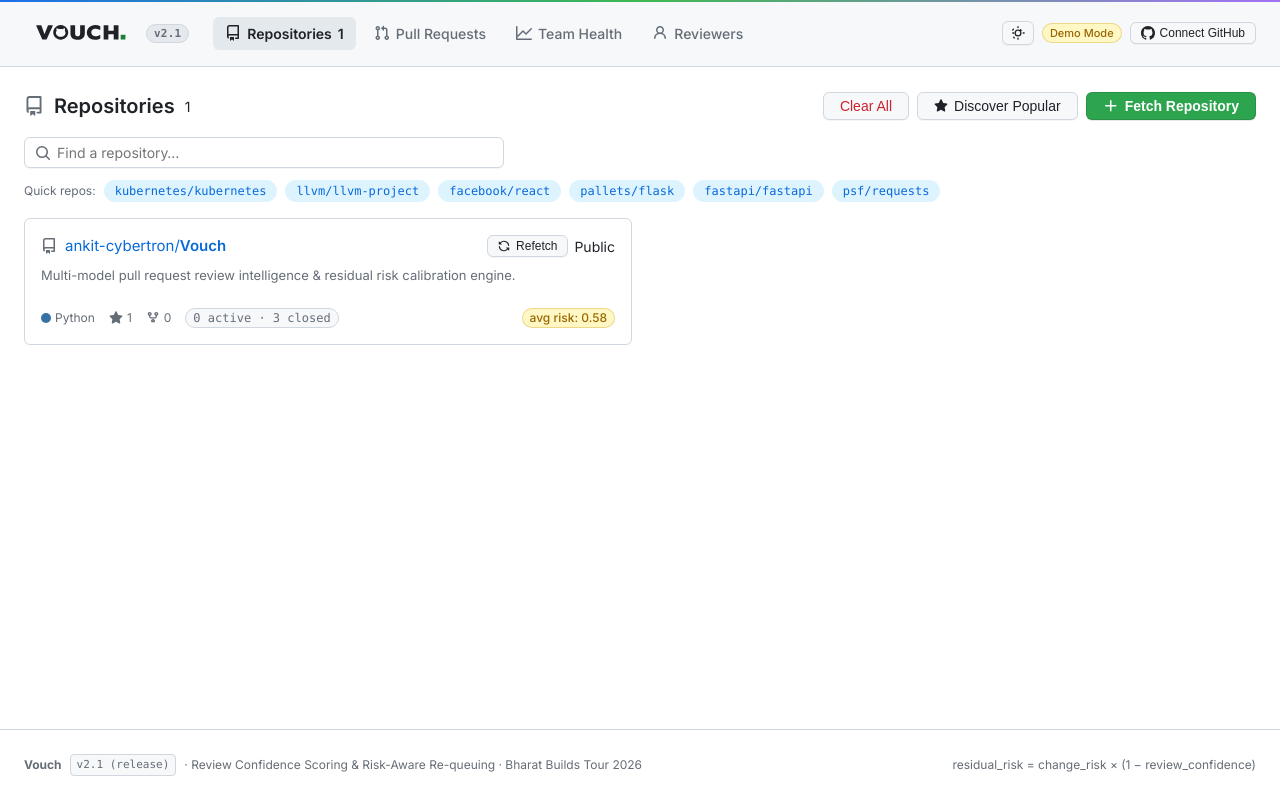
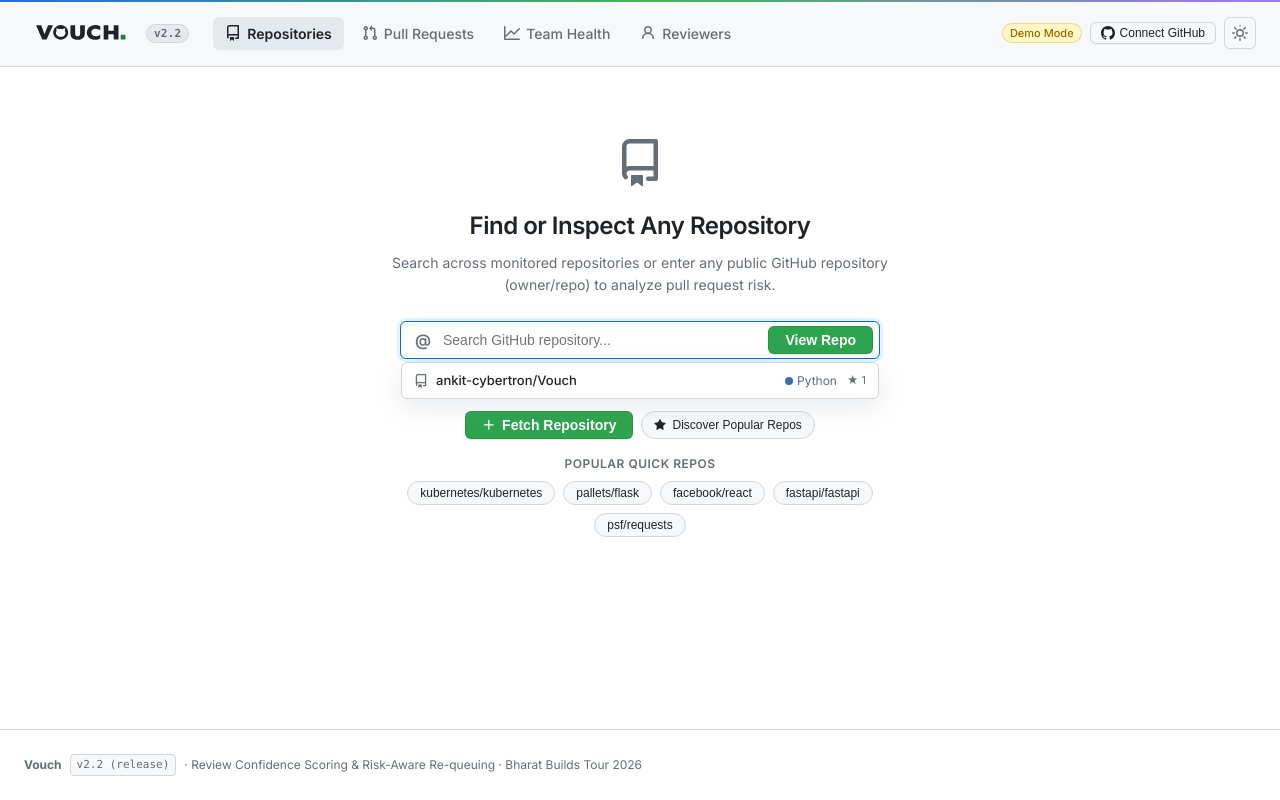
Before and after one commit to ankit-cybertron/Vouch, a Flask app: page /repos in a window 1280 px wide. Run offline with Flask 3, Linux system fonts and the light colour scheme; parts of the project's set-up code (start-up, migrations or seed data) failed here and were passed over.

Commit message:
feat(ui): update repos view, navbar count, team health avatars, and bump to v2.2

```diff
--- a/dashboard/app.py
+++ b/dashboard/app.py
@@ -1494,7 +1494,7 @@ def auth_github_app_callback():
         session["user_avatar"] = account.get("avatar_url", "")
         session["rate_limit"] = {"limit": 5000, "remaining": 5000}
 
-        return redirect(url_for("repos_page"))
+        return redirect(url_for("repos_page", from_auth="1"))
     except Exception as exc:
         return redirect(url_for("landing_page", error=f"GitHub App token exchange failed: {exc}"))
 
@@ -1565,7 +1565,7 @@ def auth_github():
                     "limit": rate_data.get("limit", 5000),
                     "remaining": rate_data.get("remaining", 5000),
                 }
-                return redirect(url_for("repos_page"))
+                return redirect(url_for("repos_page", from_auth="1"))
             else:
                 return redirect(url_for("landing_page", error="Could not authenticate with GitHub token. Please verify your token."))
         except Exception as exc:
@@ -1647,7 +1647,7 @@ def auth_github_callback():
             "remaining": rate_data.get("remaining", 5000),
         }
 
-        return redirect(url_for("repos_page"))
+        return redirect(url_for("repos_page", from_auth="1"))
     except Exception as exc:
         return redirect(url_for("landing_page", error=f"OAuth connection error: {str(exc)}"))
 
@@ -2349,6 +2349,7 @@ def _compute_team_health(repo_filter: str | None = None) -> dict:
 
         reviewer_rows.append({
             "login": rev,
+            "avatar_url": f"https://github.com/{rev}.png",
             "prs_reviewed": count,
             "avg_duration_min": avg_dur_min,
             "avg_depth": avg_depth,
--- a/dashboard/static/css/styles.css
+++ b/dashboard/static/css/styles.css
@@ -247,6 +247,33 @@ html[data-theme="light"] .gh-brand-logo .vouch-logo-dot {
   gap: 8px;
 }
 
+.theme-toggle-btn {
+  display: inline-flex;
+  align-items: center;
+  justify-content: center;
+  width: 32px;
+  height: 32px;
+  padding: 0;
+  border-radius: 6px;
+  border: 1px solid var(--color-border-default);
+  background-color: var(--color-canvas-subtle);
+  color: var(--color-fg-muted);
+  cursor: pointer;
+  transition: all 0.15s ease;
+  box-shadow: 0 1px 0 rgba(27, 31, 36, 0.04);
+}
+.theme-toggle-btn:hover {
+  color: var(--color-fg-default);
+  background-color: var(--color-canvas-default);
+  border-color: var(--color-accent-emphasis);
+}
+.theme-toggle-btn svg {
+  transition: transform 0.2s ease;
+}
+.theme-toggle-btn:hover svg {
+  transform: rotate(15deg);
+}
+
 .status-dot {
   width: 8px;
   height: 8px;
@@ -2854,6 +2881,7 @@ html[data-theme="light"] .gh-brand-logo .vouch-logo-dot {
 }
 
 .search-input-group {
+  position: relative;
   display: flex;
   align-items: center;
   max-width: 480px;
--- a/dashboard/static/js/main.js
+++ b/dashboard/static/js/main.js
@@ -398,6 +398,15 @@
     if (modalLoadingBanner) modalLoadingBanner.style.display = 'none';
   }
 
+  window.openFetchModal = openFetchModal;
+
+  const heroOpenModalBtn = document.getElementById('hero-open-fetch-btn');
+  if (heroOpenModalBtn) {
+    heroOpenModalBtn.addEventListener('click', function () {
+      openFetchModal();
+    });
+  }
+
   if (openModalBtn) {
     openModalBtn.addEventListener('click', function () {
       openFetchModal();
@@ -493,6 +502,14 @@
     });
   }
 
+  // Dynamic data-bar-width support
+  function applyDataBarWidths() {
+    document.querySelectorAll('[data-bar-width]').forEach(function (el) {
+      el.style.width = el.getAttribute('data-bar-width');
+    });
+  }
+  applyDataBarWidths();
+
   // Quick repository chips on Repos page
   document.querySelectorAll('.quick-repo-chip').forEach(function (chip) {
     chip.addEventListener('click', function () {
@@ -506,27 +523,36 @@
   // ─── Repositories Catalog View Controller (Initial / Popular / Cleared) ───
   function initReposView() {
     const grid = document.getElementById('repo-grid');
-    if (!grid) return;
+    const emptyState = document.getElementById('repo-empty-state');
+    if (!grid && !emptyState) return;
 
+    const topSection = document.getElementById('repos-top-section');
     const cards = Array.from(document.querySelectorAll('.gh-repo-card'));
     const badge = document.getElementById('repos-total-badge');
     const clearAllBtn = document.getElementById('clear-all-repos-btn');
     const discoverPopularBtn = document.getElementById('discover-popular-btn');
-    const emptyState = document.getElementById('repo-empty-state');
     const emptyDiscoverBtn = document.getElementById('empty-discover-popular-btn');
     const emptyRestoreInitialBtn = document.getElementById('empty-restore-initial-btn');
     const searchInput = document.getElementById('repo-search-input');
+    const noMatchesBanner = document.getElementById('repo-no-matches');
 
-    // If redirected from auth or URL specifies view=initial, reset saved view
+    // If redirected from auth or URL specifies view=cleared, set view to cleared
     const urlParams = new URLSearchParams(window.location.search);
-    if (urlParams.has('from_auth') || urlParams.get('view') === 'initial') {
-      sessionStorage.removeItem('vouch_repos_view');
+    if (urlParams.has('from_auth')) {
+      sessionStorage.setItem('vouch_repos_view', 'cleared');
     }
 
-    let currentView = sessionStorage.getItem('vouch_repos_view') || 'initial';
+    // Default view is 'cleared' on fresh login / initial visit (no cards displayed)
+    let currentView = sessionStorage.getItem('vouch_repos_view') || 'cleared';
     if (urlParams.get('view') === 'popular' || urlParams.get('view') === 'all') {
       currentView = 'popular';
       sessionStorage.setItem('vouch_repos_view', 'popular');
+    } else if (urlParams.get('view') === 'initial') {
+      currentView = 'initial';
+      sessionStorage.setItem('vouch_repos_view', 'initial');
+    } else if (urlParams.get('view') === 'cleared') {
+      currentView = 'cleared';
+      sessionStorage.setItem('vouch_repos_view', 'cleared');
     }
 
     function applyView(view) {
@@ -534,15 +560,23 @@
       sessionStorage.setItem('vouch_repos_view', view);
 
       if (view === 'cleared') {
+        // HIDE top header and subnav so only the clean hero section is visible!
+        if (topSection) topSection.style.display = 'none';
+        if (grid) grid.style.display = 'none';
         cards.forEach(c => c.style.display = 'none');
         if (emptyState) emptyState.style.display = 'block';
         if (clearAllBtn) clearAllBtn.style.display = 'none';
         if (badge) badge.textContent = '0';
+        if (noMatchesBanner) noMatchesBanner.style.display = 'none';
         return;
       }
 
+      // Repos are visible: show top section and grid, hide empty state
+      if (topSection) topSection.style.display = 'block';
+      if (grid) grid.style.display = 'grid';
       if (emptyState) emptyState.style.display = 'none';
       if (clearAllBtn) clearAllBtn.style.display = 'inline-flex';
+      if (noMatchesBanner) noMatchesBanner.style.display = 'none';
 
       let visibleCount = 0;
       if (view === 'popular') {
@@ -576,7 +610,7 @@
     // Apply view on load
     applyView(currentView);
 
-    // Clear All button: removes cards from screen only (NEVER touches backend)
+    // Clear All button: removes cards from screen and hides top section
     if (clearAllBtn) {
       clearAllBtn.addEventListener('click', function () {
         applyView('cleared');
@@ -587,7 +621,7 @@
     function handleDiscoverClick(btn) {
       const popularCards = cards.filter(c => c.getAttribute('data-is-initial') !== 'true');
       if (currentView === 'popular') {
-        applyView('initial');
+        applyView('cleared');
       } else if (popularCards.length > 0) {
         applyView('popular');
       } else {
@@ -612,16 +646,16 @@
       });
     }
 
-    // Client-side search input
+    // Client-side search input in top toolbar
     if (searchInput) {
       searchInput.addEventListener('input', function () {
         const q = this.value.trim().toLowerCase();
         if (!q) {
           applyView(currentView);
+          if (noMatchesBanner) noMatchesBanner.style.display = 'none';
           return;
         }
 
-        if (emptyState) emptyState.style.display = 'none';
         let matchCount = 0;
         cards.forEach(c => {
           const name = (c.getAttribute('data-name') || '').toLowerCase();
@@ -632,8 +666,8 @@
         });
 
         if (badge) badge.textContent = matchCount;
-        if (matchCount === 0 && emptyState) {
-          emptyState.style.display = 'block';
+        if (noMatchesBanner) {
+          noMatchesBanner.style.display = matchCount === 0 ? 'block' : 'none';
         }
       });
     }
@@ -717,7 +751,9 @@
         }
         return;
       }
-      window.location.reload();
+
+      sessionStorage.setItem('vouch_repos_view', 'popular');
+      window.location.href = '/repos?view=popular';
     } catch (err) {
       alert('Network error: ' + err.message);
       if (btn) {
--- a/dashboard/templates/base.html
+++ b/dashboard/templates/base.html
@@ -37,7 +37,7 @@
           {% if app_version %}
           <span class="gh-version-badge" title="Commit: {{ app_version.commit_short }} ({{ app_version.branch }})">v{{ app_version.version }}</span>
           {% else %}
-          <span class="gh-version-badge">v2.1</span>
+          <span class="gh-version-badge">v2.2</span>
           {% endif %}
         </a>
 
@@ -48,7 +48,6 @@
               <path d="M2 2.5A2.5 2.5 0 0 1 4.5 0h8.75a.75.75 0 0 1 .75.75v12.5a.75.75 0 0 1-.75.75h-2.5a.75.75 0 0 1 0-1.5h1.75v-2h-8a1 1 0 0 0-.714 1.7.75.75 0 1 1-1.072 1.05A2.495 2.495 0 0 1 2 11.5Zm10.5-1h-8a1 1 0 0 0-1 1v6.708A2.486 2.486 0 0 1 4.5 9h8ZM5 12.25a.25.25 0 0 1 .25-.25h3.5a.25.25 0 0 1 .25.25v3.25a.25.25 0 0 1-.4.2l-1.45-1.087a.249.249 0 0 0-.3 0L5.4 15.7a.25.25 0 0 1-.4-.2Z"></path>
             </svg>
             Repositories
-            <span class="gh-tab-badge" id="nav-repo-count">{{ repos_count if repos_count is defined else 0 }}</span>
           </a>
 
           <a href="/pulls" class="gh-nav-link {% if request.endpoint in ['board', 'repo_view', 'pr_detail_explicit', 'pr_detail_catchall'] %}active{% endif %}" id="nav-pulls">
@@ -77,11 +76,6 @@
 
       <div class="gh-nav-right">
 
-        <button type="button" class="gh-btn gh-btn-sm theme-toggle-btn" onclick="toggleTheme()" aria-label="Toggle light/dark theme" title="Toggle theme (Light / Dark)" style="padding:4px 8px; display:inline-flex; align-items:center; justify-content:center;">
-          <svg class="sun-icon" width="14" height="14" viewBox="0 0 16 16" fill="currentColor" style="display:none;"><path d="M8 12a4 4 0 1 1 0-8 4 4 0 0 1 0 8Zm0-1.5a2.5 2.5 0 1 0 0-5 2.5 2.5 0 0 0 0 5Zm5.25-2.5a.75.75 0 0 1 .75-.75h1a.75.75 0 0 1 0 1.5h-1a.75.75 0 0 1-.75-.75Zm-12 0a.75.75 0 0 1 .75-.75h1a.75.75 0 0 1 0 1.5h-1a.75.75 0 0 1-.75-.75Zm9.192-4.243a.75.75 0 0 1 1.06 0l.708.707a.75.75 0 0 1-1.061 1.061l-.707-.707a.75.75 0 0 1 0-1.061ZM2.55 12.394a.75.75 0 0 1 1.06 0l.708.707a.75.75 0 0 1-1.061 1.061l-.707-.707a.75.75 0 0 1 0-1.061Zm9.899 4.243a.75.75 0 0 1 0 1.06l-.707.708a.75.75 0 0 1-1.061-1.061l.707-.707a.75.75 0 0 1 1.061 0ZM3.257 3.257a.75.75 0 0 1 0 1.06l-.707.708A.75.75 0 1 1 1.489 3.964l.707-.707a.75.75 0 0 1 1.061 0ZM8 0a.75.75 0 0 1 .75.75v1a.75.75 0 0 1-1.5 0v-1A.75.75 0 0 1 8 0Zm0 13.25a.75.75 0 0 1 .75.75v1a.75.75 0 0 1-1.5 0v-1a.75.75 0 0 1 .75-.75Z"></path></svg>
-          <svg class="moon-icon" width="14" height="14" viewBox="0 0 16 16" fill="currentColor"><path d="M9.598 1.591a.75.75 0 0 1 .785.175 7 7 0 1 1-8.967 8.967.75.75 0 0 1 .961-.96 5.5 5.5 0 0 0 7.046-7.046.75.75 0 0 1 .175-.786Z"></path></svg>
-        </button>
-
         {% if auth and auth.is_authenticated %}
         <div class="gh-auth-user" style="display:flex; align-items:center; gap:8px;">
           {% if auth.user_avatar %}
@@ -106,6 +100,12 @@
           </button>
         </div>
         {% endif %}
+
+        <button type="button" class="theme-toggle-btn" onclick="toggleTheme()" aria-label="Toggle light/dark theme" title="Toggle theme (Light / Dark)">
+          <svg class="sun-icon" width="16" height="16" viewBox="0 0 16 16" fill="currentColor" style="display:none;"><path d="M8 10.5a2.5 2.5 0 1 0 0-5 2.5 2.5 0 0 0 0 5ZM8 12a4 4 0 1 1 0-8 4 4 0 0 1 0 8ZM8 0a.75.75 0 0 1 .75-.75v1.5a.75.75 0 0 1-1.5 0V.75A.75.75 0 0 1 8 0ZM8 13a.75.75 0 0 1 .75.75v1.5a.75.75 0 0 1-1.5 0v-1.5A.75.75 0 0 1 8 13ZM2.343 2.343a.75.75 0 0 1 1.061 0l1.06 1.061a.75.75 0 0 1-1.06 1.06l-1.06-1.06a.75.75 0 0 1 0-1.061ZM11.536 11.536a.75.75 0 0 1 1.06 0l1.061 1.06a.75.75 0 0 1-1.06 1.061l-1.061-1.06a.75.75 0 0 1 0-1.061ZM0 8a.75.75 0 0 1 .75-.75h1.5a.75.75 0 0 1 0 1.5H.75A.75.75 0 0 1 0 8ZM13 8a.75.75 0 0 1 .75-.75h1.5a.75.75 0 0 1 0 1.5h-1.5A.75.75 0 0 1 13 8ZM2.343 13.657a.75.75 0 0 1 0-1.06l1.06-1.061a.75.75 0 1 1 1.061 1.06l-1.06 1.061a.75.75 0 0 1-1.061 0ZM11.536 4.464a.75.75 0 0 1 0-1.06l1.061-1.061a.75.75 0 0 1 1.06 1.06l-1.06 1.061a.75.75 0 0 1-1.061 0Z"></path></svg>
+          <svg class="moon-icon" width="16" height="16" viewBox="0 0 16 16" fill="currentColor"><path d="M9.598 1.591a.75.75 0 0 1 .785.175 7 7 0 1 1-8.967 8.967.75.75 0 0 1 .961-.96 5.5 5.5 0 0 0 7.046-7.046.75.75 0 0 1 .175-.786Z"></path></svg>
+        </button>
+
       </div>
     </div>
   </nav>
@@ -126,9 +126,6 @@
         <span class="gh-footer-version" title="Full commit: {{ app_version.commit }}">v{{ app_version.version }} ({{ app_version.commit_short }})</span>
         {% endif %}
         <span>· Review Confidence Scoring &amp; Risk-Aware Re-queuing · Bharat Builds Tour 2026</span>
-      </div>
-      <div style="font-size:12px; color:var(--color-fg-muted);">
-        residual_risk = change_risk × (1 − review_confidence)
       </div>
     </div>
   </footer>
--- a/dashboard/templates/repos.html
+++ b/dashboard/templates/repos.html
@@ -4,14 +4,14 @@
 
 {% block content %}
 
-<!-- ── Page Top Header ──────────────────────────────────────── -->
+<!-- ── Page Top Controls (Header & Subnav - only shown when repos are loaded) ── -->
+<div class="repos-top-section" id="repos-top-section" style="display: none;">
   <div class="gh-repos-page-header">
     <div class="gh-repos-header-title">
       <svg width="20" height="20" viewBox="0 0 16 16" fill="currentColor" style="color:var(--color-fg-muted);">
         <path d="M2 2.5A2.5 2.5 0 0 1 4.5 0h8.75a.75.75 0 0 1 .75.75v12.5a.75.75 0 0 1-.75.75h-2.5a.75.75 0 0 1 0-1.5h1.75v-2h-8a1 1 0 0 0-.714 1.7.75.75 0 1 1-1.072 1.05A2.495 2.495 0 0 1 2 11.5Zm10.5-1h-8a1 1 0 0 0-1 1v6.708A2.486 2.486 0 0 1 4.5 9h8ZM5 12.25a.25.25 0 0 1 .25-.25h3.5a.25.25 0 0 1 .25.25v3.25a.25.25 0 0 1-.4.2l-1.45-1.087a.249.249 0 0 0-.3 0L5.4 15.7a.25.25 0 0 1-.4-.2Z"></path>
       </svg>
       <h1 style="font-size: 20px; font-weight: 600; margin: 0;">Repositories</h1>
-    <span class="gh-tab-badge" id="repos-total-badge">{{ 1 if repos else 0 }}</span>
     </div>
 
     <div style="display:flex; align-items:center; gap:8px;">
@@ -54,20 +54,11 @@
         />
       </div>
     </div>
-
-  <div class="gh-topics-row" style="margin: 0;">
-    <span>Quick repos:</span>
-    <button type="button" class="gh-topic-tag quick-repo-chip" data-repo="kubernetes/kubernetes">kubernetes/kubernetes</button>
-    <button type="button" class="gh-topic-tag quick-repo-chip" data-repo="llvm/llvm-project">llvm/llvm-project</button>
-    <button type="button" class="gh-topic-tag quick-repo-chip" data-repo="facebook/react">facebook/react</button>
-    <button type="button" class="gh-topic-tag quick-repo-chip" data-repo="pallets/flask">pallets/flask</button>
-    <button type="button" class="gh-topic-tag quick-repo-chip" data-repo="fastapi/fastapi">fastapi/fastapi</button>
-    <button type="button" class="gh-topic-tag quick-repo-chip" data-repo="psf/requests">psf/requests</button>
   </div>
 </div>
 
 <!-- ── Repository Cards Grid ────────────────────────────────── -->
-<div class="gh-repo-grid" id="repo-grid">
+<div class="gh-repo-grid" id="repo-grid" style="display: none;">
   {% for repo in repos %}
   {% set is_initial = (repo.full_name | lower == (initial_repo_name | default('ankit-cybertron/Vouch')) | lower) %}
   <div class="gh-repo-card {% if not is_initial %}gh-repo-popular{% endif %}"
@@ -145,7 +136,6 @@
           <span class="gh-label gh-label-low">avg risk: {{ "%.2f" | format(repo.avg_residual_risk) }}</span>
           {% endif %}
         {% else %}
-
           <span class="gh-label gh-label-secondary">not yet scored</span>
         {% endif %}
       </div>
@@ -153,8 +143,15 @@
   </div>
   {% endfor %}
 
-  <!-- Empty state (shown if no repos or when cleared from display) -->
-  <div class="gh-repo-empty-state" id="repo-empty-state" style="grid-column: 1 / -1; padding: 48px 16px; text-align: center; background: transparent; border: none; display: none;">
+  <!-- In-grid empty state for search filter mismatches -->
+  <div id="repo-no-matches" style="grid-column: 1 / -1; padding: 48px 16px; text-align: center; color: var(--color-fg-muted); display: none;">
+    <div style="font-size: 15px; font-weight: 500; color: var(--color-fg-default); margin-bottom: 6px;">No monitored repositories found</div>
+    <div style="font-size: 13px;">No monitored repositories match your search filter. Use "Fetch Repository" to add a new repository.</div>
+  </div>
+</div>
+
+<!-- ── Clean Screen Hero Section (Only element visible on fresh login or after Clear All) ── -->
+<div class="gh-repo-empty-state" id="repo-empty-state" style="padding: 48px 16px; text-align: center; background: transparent; border: none; display: block;">
   <div class="hero-search-page" style="margin: 0 auto; max-width: 580px;">
     <div class="hero-search-icon">
       <svg width="48" height="48" viewBox="0 0 16 16" fill="currentColor">
@@ -163,46 +160,48 @@
     </div>
     <h2 class="hero-search-title">Find or Inspect Any Repository</h2>
     <p class="hero-search-desc">
-        Repositories have been cleared from screen view. Search across monitored repositories or enter any public GitHub repository (owner/repo).
+      Search across monitored repositories or enter any public GitHub repository (owner/repo) to analyze pull request risk.
     </p>
 
-      <form onsubmit="event.preventDefault(); const val=document.getElementById('empty-search-input').value.trim(); if(val){ if(val.includes('/')){ const p=val.split('/'); window.location.href='/repo/'+encodeURIComponent(p[0])+'/'+encodeURIComponent(p[1]); } else { window.location.href='/repos?q='+encodeURIComponent(val); } }">
-        <div class="search-input-group" style="position:relative; margin-bottom: 20px;">
-          <span class="search-prefix">
-            <svg width="16" height="16" viewBox="0 0 16 16" fill="currentColor">
-              <path d="M2 2.5A2.5 2.5 0 0 1 4.5 0h8.75a.75.75 0 0 1 .75.75v12.5a.75.75 0 0 1-.75.75h-2.5a.75.75 0 0 1 0-1.5h1.75v-2h-8a1 1 0 0 0-.714 1.7.75.75 0 1 1-1.072 1.05A2.495 2.495 0 0 1 2 11.5Zm10.5-1h-8a1 1 0 0 0-1 1v6.708A2.486 2.486 0 0 1 4.5 9h8ZM5 12.25a.25.25 0 0 1 .25-.25h3.5a.25.25 0 0 1 .25.25v3.25a.25.25 0 0 1-.4.2l-1.45-1.087a.249.249 0 0 0-.3 0L5.4 15.7a.25.25 0 0 1-.4-.2Z"></path>
-            </svg>
-          </span>
+    <form onsubmit="event.preventDefault(); const raw=document.getElementById('empty-search-input').value.trim(); const val=raw.replace(/^@/,'').trim(); if(val){ if(val.includes('/')){ const p=val.split('/'); window.location.href='/repo/'+encodeURIComponent(p[0])+'/'+encodeURIComponent(p[1]); } else { window.location.href='/repos?q='+encodeURIComponent(val); } }">
+      <div class="search-input-group">
+        <span class="search-prefix">@</span>
         <input
           type="text"
           id="empty-search-input"
           class="search-input"
-            placeholder="Type repository name (e.g. kubernetes/kubernetes, react, flask)…"
+          placeholder="Search GitHub repository..."
           autocomplete="off"
           data-smart-repo="true"
           data-target-template="/repo/{owner}/{repo}"
+          autofocus
         />
-          <button type="submit" class="gh-btn gh-btn-primary gh-btn-sm" style="margin-right: 4px;">
-            Find Repo
-          </button>
+        <button type="submit" class="gh-btn gh-btn-primary">View Repo</button>
       </div>
     </form>
 
     <div class="hero-chips-section" style="margin-top: 20px;">
       <div class="hero-chips-title">Quick Actions</div>
       <div class="hero-repo-chips">
-          <button type="button" class="hero-repo-chip" onclick="document.getElementById('open-fetch-modal-btn').click()">
-            <svg width="12" height="12" viewBox="0 0 16 16" fill="currentColor"><path d="M7.75 2a.75.75 0 0 1 .75.75V7h4.25a.75.75 0 0 1 0 1.5H8.5v4.25a.75.75 0 0 1-1.5 0V8.5H2.75a.75.75 0 0 1 0-1.5H7V2.75A.75.75 0 0 1 7.75 2Z"></path></svg>
+        <button type="button" class="gh-btn gh-btn-primary" id="hero-open-fetch-btn" onclick="openFetchModal()" style="display:inline-flex; align-items:center; gap:6px;">
+          <svg width="14" height="14" viewBox="0 0 16 16" fill="currentColor"><path d="M7.75 2a.75.75 0 0 1 .75.75V7h4.25a.75.75 0 0 1 0 1.5H8.5v4.25a.75.75 0 0 1-1.5 0V8.5H2.75a.75.75 0 0 1 0-1.5H7V2.75A.75.75 0 0 1 7.75 2Z"></path></svg>
           Fetch Repository
         </button>
         <button type="button" class="hero-repo-chip" id="empty-discover-popular-btn">
           <svg width="12" height="12" viewBox="0 0 16 16" fill="currentColor"><path d="M8 .25a.75.75 0 0 1 .673.418l1.882 3.815 4.21.612a.75.75 0 0 1 .416 1.279l-3.046 2.97.719 4.192a.751.751 0 0 1-1.088.791L8 12.347l-3.766 1.98a.75.75 0 0 1-1.088-.79l.72-4.194L.818 6.374a.75.75 0 0 1 .416-1.28l4.21-.611L7.327.668A.75.75 0 0 1 8 .25Z"></path></svg>
           Discover Popular Repos
         </button>
-          <button type="button" class="hero-repo-chip" id="empty-restore-initial-btn">
-            Show Vouch
-          </button>
       </div>
+    </div>
+
+    <div class="hero-chips-section" style="margin-top: 16px;">
+      <div class="hero-chips-title" style="margin-bottom: 8px;">Popular Quick Repos</div>
+      <div class="hero-repo-chips">
+        <button type="button" class="hero-repo-chip quick-repo-chip" data-repo="kubernetes/kubernetes">kubernetes/kubernetes</button>
+        <button type="button" class="hero-repo-chip quick-repo-chip" data-repo="pallets/flask">pallets/flask</button>
+        <button type="button" class="hero-repo-chip quick-repo-chip" data-repo="facebook/react">facebook/react</button>
+        <button type="button" class="hero-repo-chip quick-repo-chip" data-repo="fastapi/fastapi">fastapi/fastapi</button>
+        <button type="button" class="hero-repo-chip quick-repo-chip" data-repo="psf/requests">psf/requests</button>
       </div>
     </div>
   </div>
--- a/dashboard/templates/reviewer.html
+++ b/dashboard/templates/reviewer.html
@@ -13,6 +13,11 @@ Reviewer Not Found
 {% block content %}
 {% if mode == "search" %}
 <div class="reviewer-search-page">
+  <div class="hero-search-icon">
+    <svg width="48" height="48" viewBox="0 0 16 16" fill="currentColor">
+      <path d="M10.561 8.073a6.005 6.005 0 0 1 3.432 5.142.75.75 0 1 1-1.498.07 4.5 4.5 0 0 0-8.99 0 .75.75 0 0 1-1.498-.07 6.004 6.004 0 0 1 3.431-5.142 3.999 3.999 0 1 1 5.123 0ZM10.5 5a2.5 2.5 0 1 0-5 0 2.5 2.5 0 0 0 5 0Z"></path>
+    </svg>
+  </div>
   <h1 class="page-title" style="font-size: 26px; font-weight: 700; letter-spacing: -0.5px; margin-bottom: 8px;">Reviewer Profiles</h1>
   <p class="page-subtitle" style="color: var(--color-fg-muted); font-size: 14px; margin-bottom: 24px;">
     Search any GitHub username to inspect review quality, fatigue posture, and prioritized review queues.
--- a/dashboard/version.py
+++ b/dashboard/version.py
@@ -11,7 +11,7 @@ import os
 import subprocess
 from functools import lru_cache
 
-__version__ = "2.1"
+__version__ = "2.2"
 VERSION_NAME = "Bharat Builds Edition"
 
 
```
Also changed, not shown: dashboard/templates/board.html (+5 -11 lines), dashboard/templates/landing.html (+6 -6 lines), dashboard/templates/pr_detail.html (+20 -26 lines), dashboard/templates/team_health.html (+11 -14 lines). Lines whose indentation alone changed are shown as unchanged.
